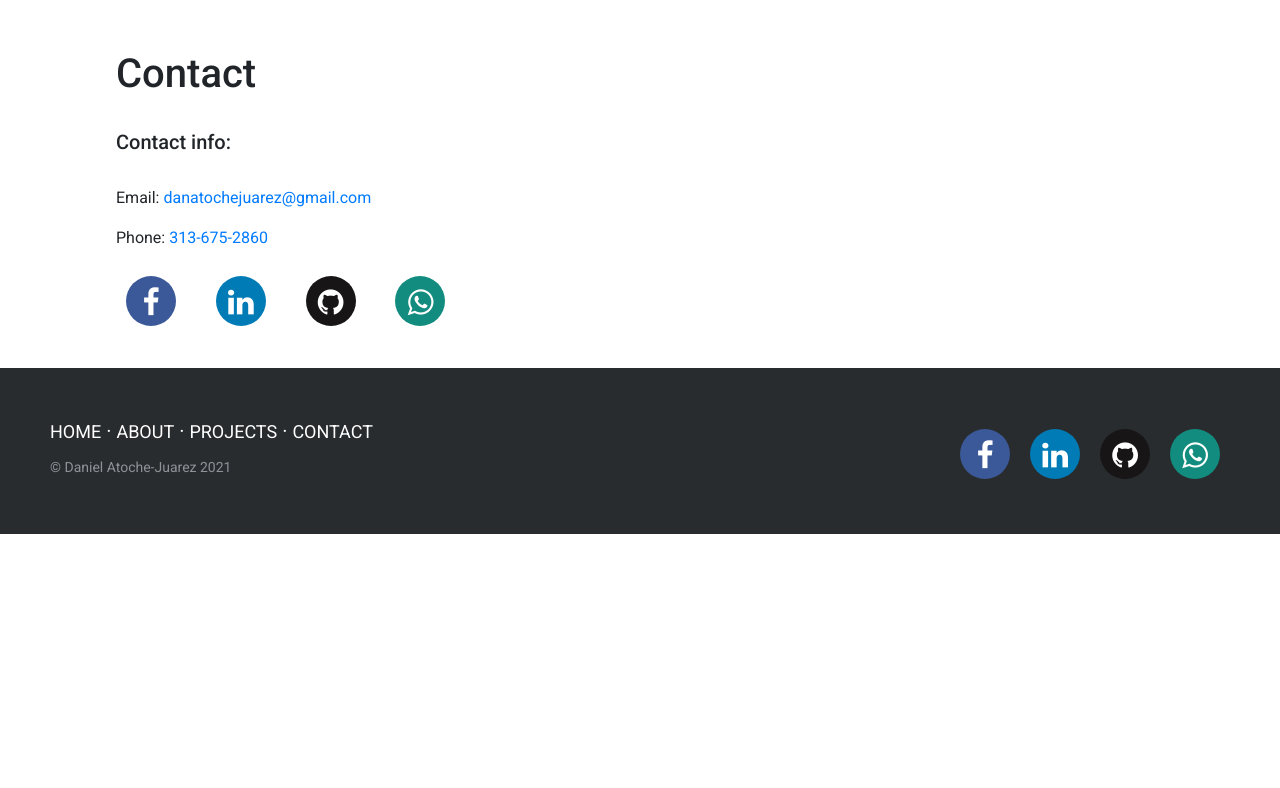
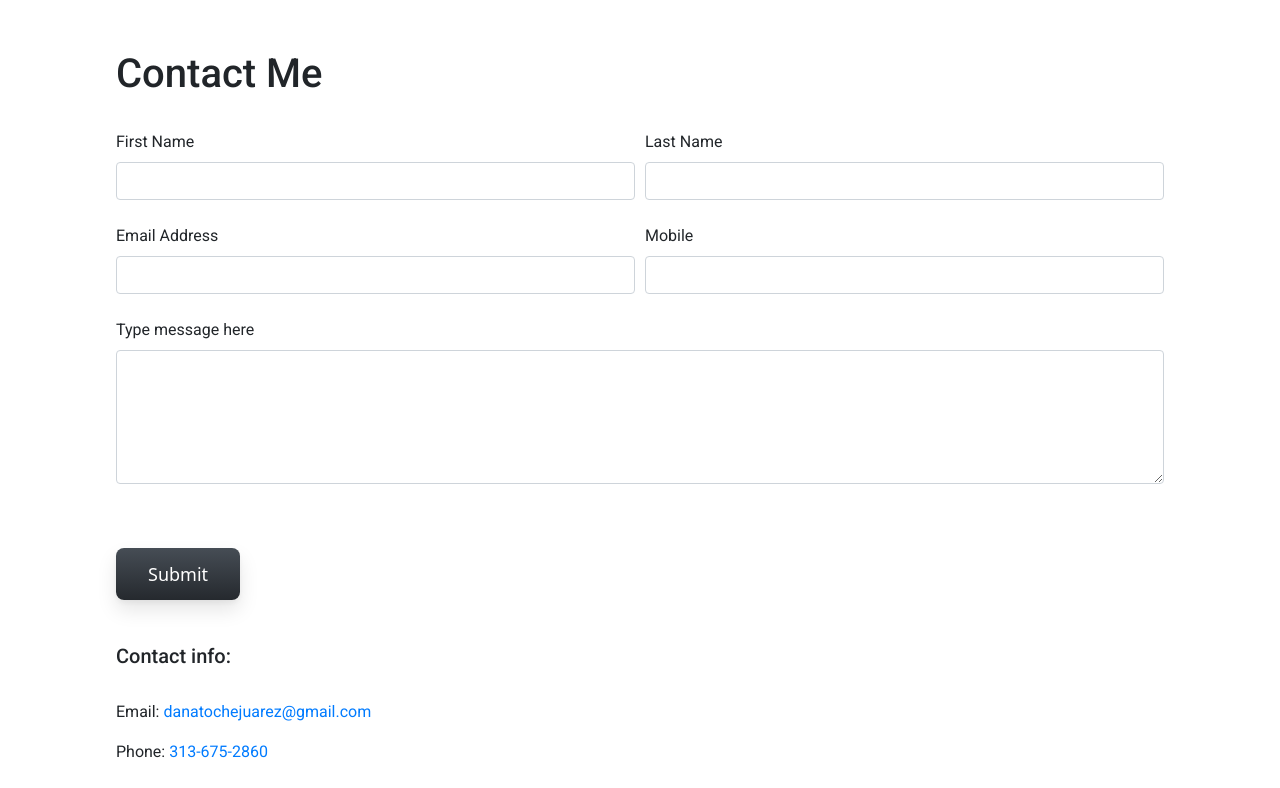
Before and after one commit to datoche-juarez/personal-site, a React (Create React App) app: page /contact in a window 1280 px wide. Shown: the part 600-1388 px from the top of the page. Before the commit the page ends 1134 px from the top, so only its background shows below. Built offline with nearby package versions, Linux system fonts and the light colour scheme.

Commit message:
Updated css on buttons

```diff
--- a/src/Contact.css
+++ b/src/Contact.css
@@ -1,3 +1,55 @@
+/* CSS */
+.button-84 {
+  align-items: center;
+  background-color: initial;
+  background-image: linear-gradient(#464d55, #25292e);
+  border-radius: 8px;
+  border-width: 0;
+  box-shadow: 0 10px 20px rgba(0, 0, 0, .1),0 3px 6px rgba(0, 0, 0, .05);
+  box-sizing: border-box;
+  color: #fff;
+  cursor: pointer;
+  display: inline-flex;
+  flex-direction: column;
+  font-family: expo-brand-demi,system-ui,-apple-system,BlinkMacSystemFont,"Segoe UI",Roboto,"Helvetica Neue",Arial,"Noto Sans",sans-serif,"Apple Color Emoji","Segoe UI Emoji","Segoe UI Symbol","Noto Color Emoji";
+  font-size: 18px;
+  height: 52px;
+  justify-content: center;
+  line-height: 1;
+  margin: 0;
+  outline: none;
+  overflow: hidden;
+  padding: 0 32px;
+  text-align: center;
+  text-decoration: none;
+  transform: translate3d(0, 0, 0);
+  transition: all 150ms;
+  vertical-align: baseline;
+  white-space: nowrap;
+  user-select: none;
+  -webkit-user-select: none;
+  touch-action: manipulation;
+}
+
+.button-84:hover {
+  box-shadow: rgba(0, 1, 0, .2) 0 2px 8px;
+  opacity: .85;
+}
+
+.button-84:active {
+  outline: 0;
+}
+
+.button-84:focus {
+  box-shadow: rgba(0, 0, 0, .5) 0 0 0 3px;
+}
+
+@media (max-width: 420px) {
+  .button-84 {
+    height: 48px;
+  }
+}
+
 /* Style all font awesome icons */
 .fa {
   padding: 11px;
--- a/src/Contact.jsx
+++ b/src/Contact.jsx
@@ -4,10 +4,114 @@ import Col from "react-bootstrap/Col";
 import Row from "react-bootstrap/Row";
 import "./Contact.css";
 
+import Form from "react-bootstrap/Form";
+import Button from "react-bootstrap/Button";
+
+import axios from "axios";
+
+const submitForm = () => {
+  document.getElementById('submitFormBtn').disabled = true;
+  const headers = {
+    headers: {
+      "Content-Type": "application/json",
+    },
+  };
+
+  axios
+    .post(
+      "https://ovetc22hoh.execute-api.us-east-2.amazonaws.com/dev/contact",
+      {
+        Name:
+          document.getElementById("fname").value +
+          " " +
+          document.getElementById("lname").value,
+        Email: document.getElementById("email").value,
+        Service: "The Way Forward Project",
+        Mobile: document.getElementById("mobile").value,
+        Message: document.getElementById("message").value,
+      },
+      headers
+    )
+    .then((res) => {
+      document.getElementById("success_alert").style.display = "block";
+      document.getElementById("error_alert").style.display = "none";
+      document.getElementById('submitFormBtn').disabled = false;
+    })
+    .catch((err) => {
+      document.getElementById("success_alert").style.display = "none";
+      document.getElementById("error_alert").style.display = "block";
+      document.getElementById('submitFormBtn').disabled = false;
+    });
+};
+
 const Contact = () => (
   <div className="container p-3 my-3 light text-black">
     <Container className="justify-content-lg-center">
-      <h1>Contact</h1>
+      <h1 className="text-left" >Contact Me</h1>
+      <br />
+      <Form>
+        <Form.Row>
+          <Col>
+            <Form.Label text-color="warning">First Name</Form.Label>
+            <Form.Control id="fname" />
+          </Col>
+          <Col>
+            <Form.Label>Last Name</Form.Label>
+            <Form.Control id="lname" />
+          </Col>
+        </Form.Row>
+        <br />
+        <Form.Row>
+          <Col>
+            <Form.Label>Email Address</Form.Label>
+            <Form.Control type="email" id="email" />
+          </Col>
+          <Col>
+            <Form.Label>Mobile</Form.Label>
+            <Form.Control type="phone" id="mobile" />
+          </Col>
+        </Form.Row>
+        <br />
+        <Form.Group>
+          <Form.Label>Type message here</Form.Label>
+          <Form.Control as="textarea" rows="5" id="message" />
+        </Form.Group>
+        <br />
+        <div
+          class="alert alert-danger"
+          id="error_alert"
+          style={{ display: "none" }}
+          role="alert"
+        >
+          Sorry, there was an error!
+        </div>
+        <div
+          class="alert alert-success"
+          id="success_alert"
+          style={{ display: "none" }}
+          role="alert"
+        >
+          Thank you for the feedback!
+        </div>
+        <br />
+        {/* <Button
+          onClick={() => submitForm()}
+          as="input"
+          type="submit"
+          value="Submit"
+          className="dans-button"
+          id="submitFormBtn"
+          // style= {{ backgroundColor: "#7a7a7a", borderRadius: '10px' }}
+        />{" "} */}
+        <button className="button-84" onClick={() => submitForm()}
+        as="input"
+        type="submit"
+        value="Submit"
+        id="submitFormBtn"
+        >Submit</button>{""}
+      </Form>
+    </Container>
+    <Container className="justify-content-lg-center" style={{marginTop: '20px'}}>
       <br></br>
       <h5>Contact info:</h5>
       <br></br>
--- a/src/Projects.jsx
+++ b/src/Projects.jsx
@@ -62,17 +62,29 @@ export const Projects = () => (
         </Card>
       </CardGroup>
     </Container>
-    <p>As these projects are done for private clients, the GitHub repositories are private. Feel free to contact me for further inquiries.</p>
-    <p>For other examples of my work, visit my GitHub:</p>
-    {/*TODO: Add a square github icon for projects..*/}
-    {/* <a href="#" class="fa fa-github"></a> */}
-    <Button
+    <p>
+      As these projects are done for private clients, the GitHub repositories
+      are private. Feel free to contact me for further inquiries.
+    </p>
+    <p>For other examples of my work, visit my:   <Button
       variant="dark"
       href="https://github.com/datoche-juarez/"
       target="_blank"
-      className="project-button"
+      className="button-84"
+      style={{ margin: "20px" }}
     >
       Github
-    </Button>
+    </Button></p>
+    {/*TODO: Add a square github icon for projects..*/}
+    {/* <a href="#" class="fa fa-github"></a> */}
+    {/* <Button
+      variant="dark"
+      href="https://github.com/datoche-juarez/"
+      target="_blank"
+      className="button-84"
+      style={{ margin: "20px" }}
+    >
+      Github
+    </Button> */}
   </div>
 );
```
Also changed, not shown: src/contactForm.js (added, +53 -0 lines).
